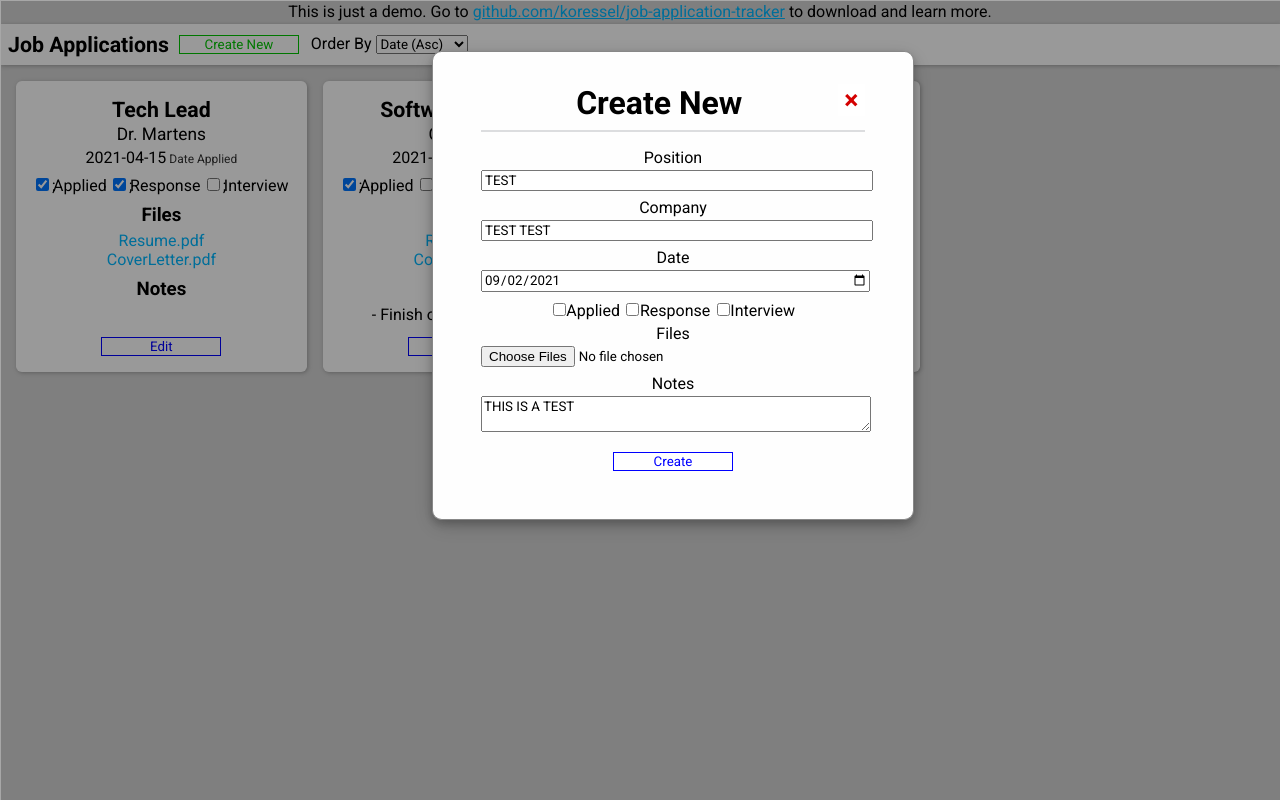
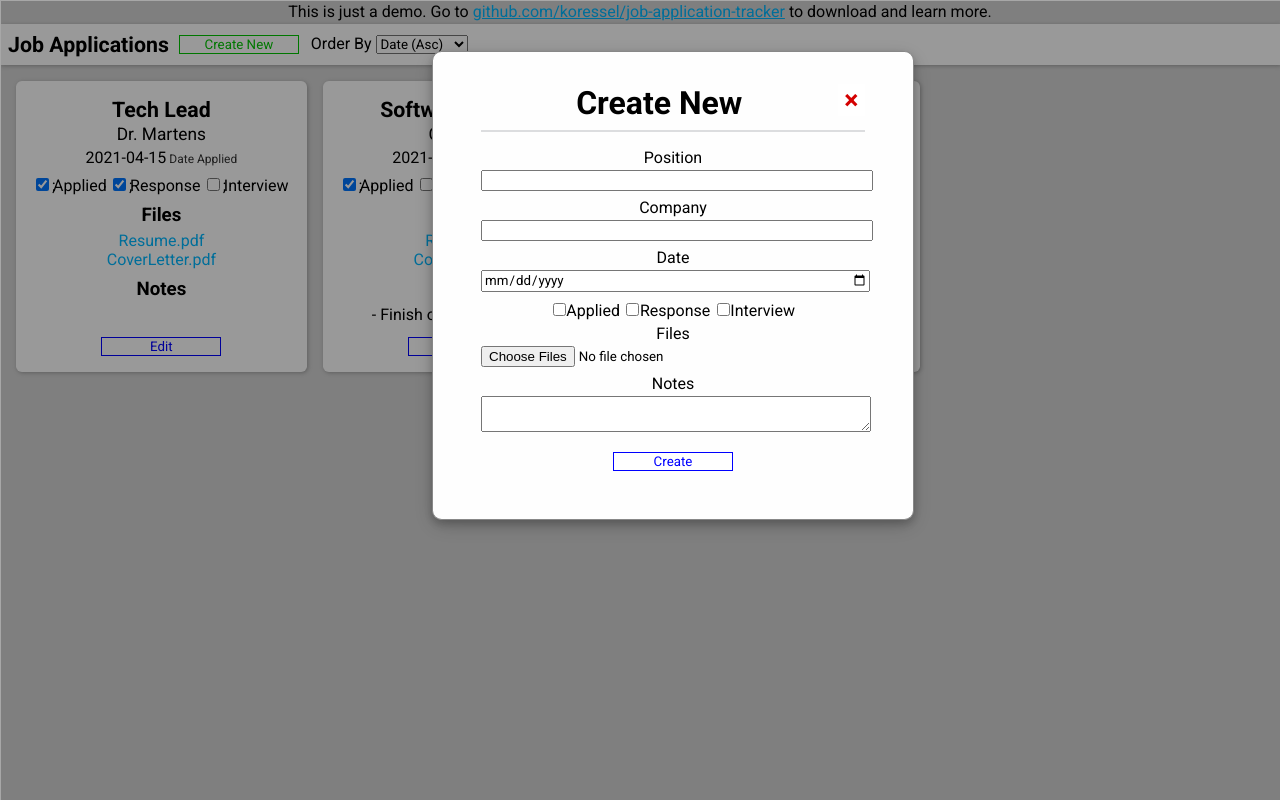
Before and after one commit to koressel/Job-Application-Tracker-Demo, a React (Create React App) app: page / in a window 1280 px wide. Both pictures are taken after a click on the button "Create New". Built offline with nearby package versions, Linux system fonts and the light colour scheme.

Commit message:
remove default values from form

```diff
--- a/src/components/newmodal.js
+++ b/src/components/newmodal.js
@@ -64,11 +64,11 @@ class NewModal extends React.Component {
           <h1>Create New</h1>
           <hr/>
           <label htmlFor="position">Position</label>
-          <input type="text" id="new-position" name="position" value="TEST"/>
+          <input type="text" id="new-position" name="position"/>
           <label htmlFor="company">Company</label>
-          <input type="text" id="new-company" name="company" value="TEST TEST"/>
+          <input type="text" id="new-company" name="company"/>
           <label htmlFor="date">Date</label>
-          <input type="date" id="new-date" name="date" value="2021-09-02"/>
+          <input type="date" id="new-date" name="date"/>
           <div className="status-container">
             <input type="checkbox" className="status-cb"  id="new-applied-status" name="applied" />
             <label htmlFor="applied">Applied</label>
@@ -81,7 +81,7 @@ class NewModal extends React.Component {
           <input id="new-upload" type="file" name="files" multiple/>
           <div id="fileNameOutput"></div>
           <label htmlFor="notes">Notes</label>
-          <textarea id="new-notes" name="notes">THIS IS A TEST</textarea>
+          <textarea id="new-notes" name="notes"></textarea>
           <button id="new-submit-btn" onClick={this.handleSubmitButtonClick}>Create</button>
         </div>
       </form>
```
